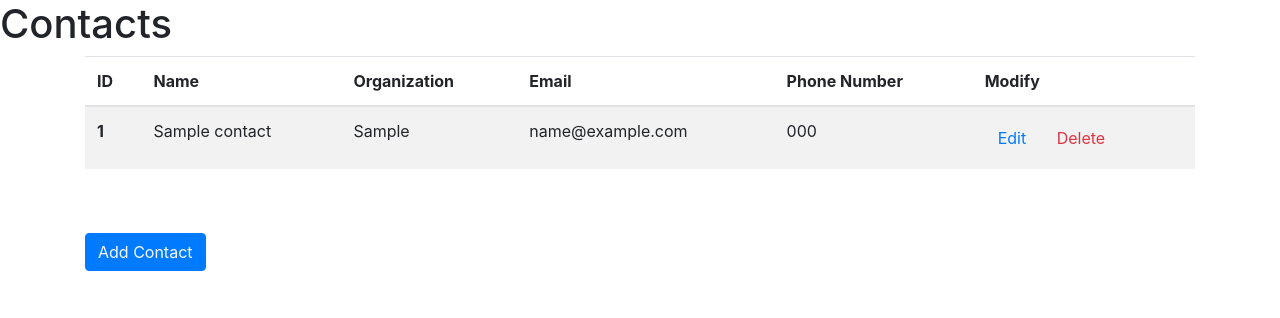
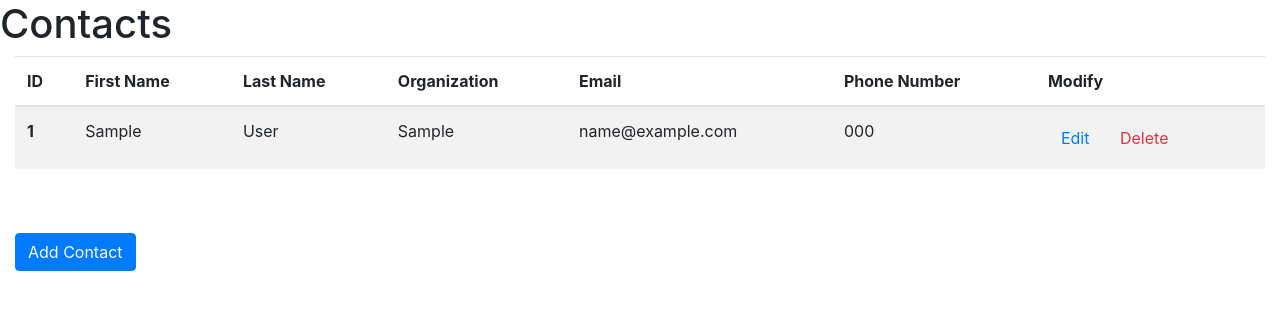
Before and after one commit to dbrandone/DEdwards_ContactManagement, a PHP site: page / in a window 1280 px wide. Shown: the top 318 px of the page. Run offline with PHP 8.4, Linux system fonts and the light colour scheme; tables that the repository leaves empty or names only in its code hold one stand-in row (values such as "Sample post").

Commit message:
Update index.php

```diff
--- a/index.php
+++ b/index.php
@@ -5,21 +5,22 @@ include 'dbconnect.php'
 <!doctype html>
 <html lang="en">
 <head>
-    <meta charset="utf-8">
-    <meta name="viewport" content="width=device-width, initial-scale=1, shrink-to-fit=no">
+    <meta charset="utf-8" />
+    <meta name="viewport" content="width=device-width, initial-scale=1, shrink-to-fit=no" />
 
     <title>Contacts</title>
-     <link rel="stylesheet" href="https://cdn.jsdelivr.net/npm/bootstrap@4.3.1/dist/css/bootstrap.min.css"
+    <link rel="stylesheet" href="https://cdn.jsdelivr.net/npm/bootstrap@4.3.1/dist/css/bootstrap.min.css" />
 </head>
 <h1>Contacts</h1>
 <body>
 
-      <div class="container">
+    <div class="container-fluid">
         <table class="table table-striped">
             <thead>
                 <tr>
                     <th scope="col">ID</th>
-                  <th scope="col">Name</th>
+                    <th scope="col">First Name</th>
+                    <th scope="col">Last Name</th>
                     <th scope="col">Organization</th>
                     <th scope="col">Email</th>
                     <th scope="col">Phone Number</th>
@@ -33,13 +34,15 @@ include 'dbconnect.php'
                 if($query_result){
                     while($all=mysqli_fetch_assoc($query_result)){
                         $id=$all['id'];
-                          $name=$all['name'];
+                        $first_name=$all['first_name'];
+                        $last_name=$all['last_name'];
                         $organization=$all['organization'];
                         $email=$all['email'];
                         $phone=$all['phone'];
                         echo '<tr>
                                     <th scope="row">'.$id.'</th>
-                                    <td>'.$name.'</td>
+                                    <td>'.$first_name.'</td>
+                                    <td>'.$last_name.'</td>
                                     <td>'.$organization.'</td>
                                     <td>'.$email.'</td>
                                     <td>'.$phone.'</td>
```
Lines whose indentation alone changed are shown as unchanged.
